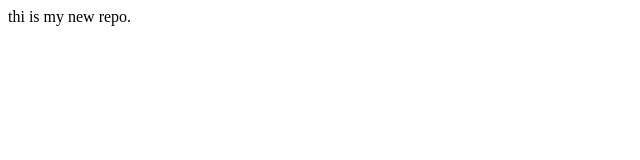
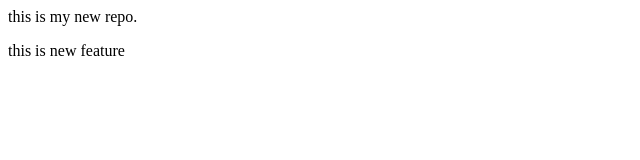
Before and after one commit to anushkasharma24107/local-repo, a plain HTML site: page index.html in a window 1280 px wide. Shown: the whole page, without its empty margins (0-640 px from the left). Drawn offline with Linux system fonts and the light colour scheme.

Commit message:
add new feature'

```diff
--- a/index.html
+++ b/index.html
@@ -1 +1,2 @@
-<p>thi is my new repo.</p>
+<p>this is my new repo.</p>
+<p>this is new feature</p>
```
